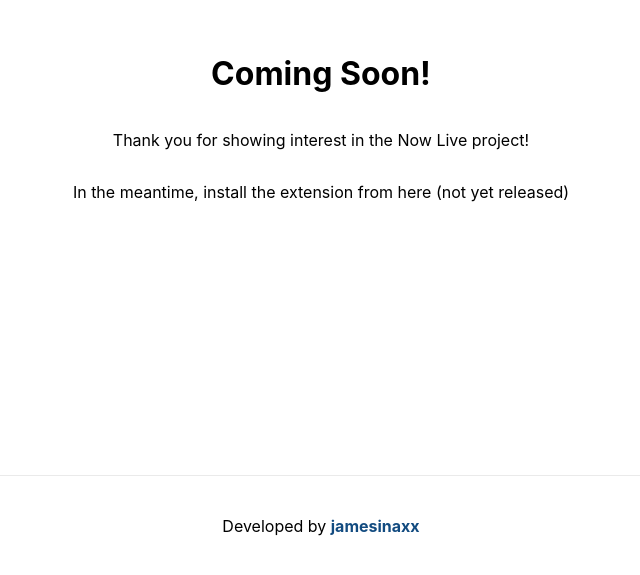
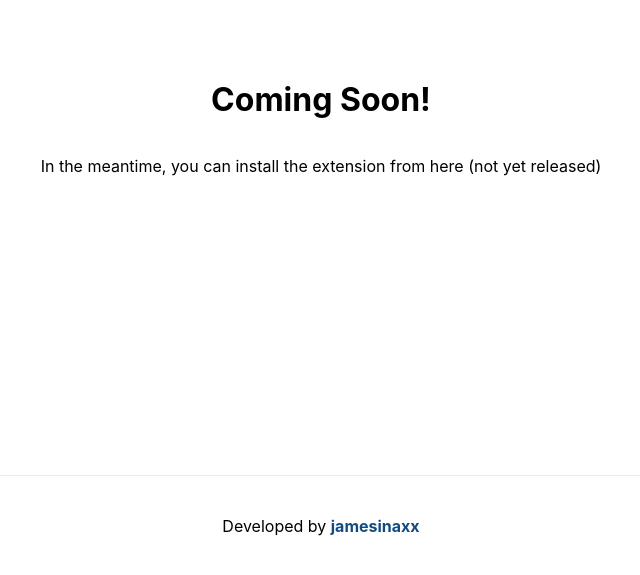
Before and after one commit to jewlexx/NowLiveWeb, a Next.js app: page / in a window 1280 px wide. Shown: the part 225-800 px from the top of the page, without its empty margins (319-959 px from the left). Built offline with nearby package versions, Linux system fonts and the light colour scheme.

Commit message:
Updated the page

```diff
--- a/pages/index.tsx
+++ b/pages/index.tsx
@@ -15,9 +15,8 @@ export default function Home() {
 
 			<main className={styles.main}>
 				<h1>Coming Soon!</h1>
-				<p>Thank you for showing interest in the Now Live project!</p>
 				<p id='NowLiveExtensionInstalledOrNotText'>
-					In the meantime, install the extension from{' '}
+					In the meantime, you can install the extension from{' '}
 					<a>here (not yet released)</a>
 				</p>
 			</main>
```
